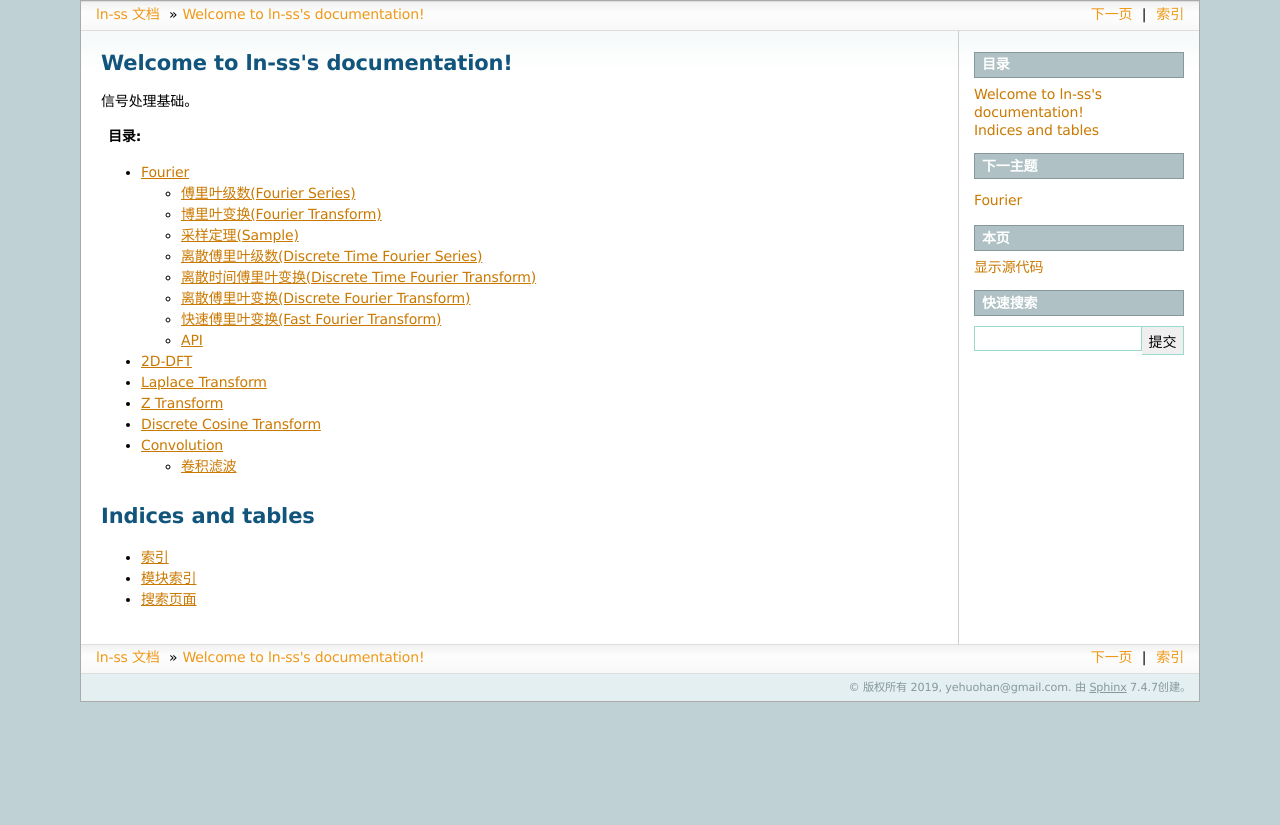
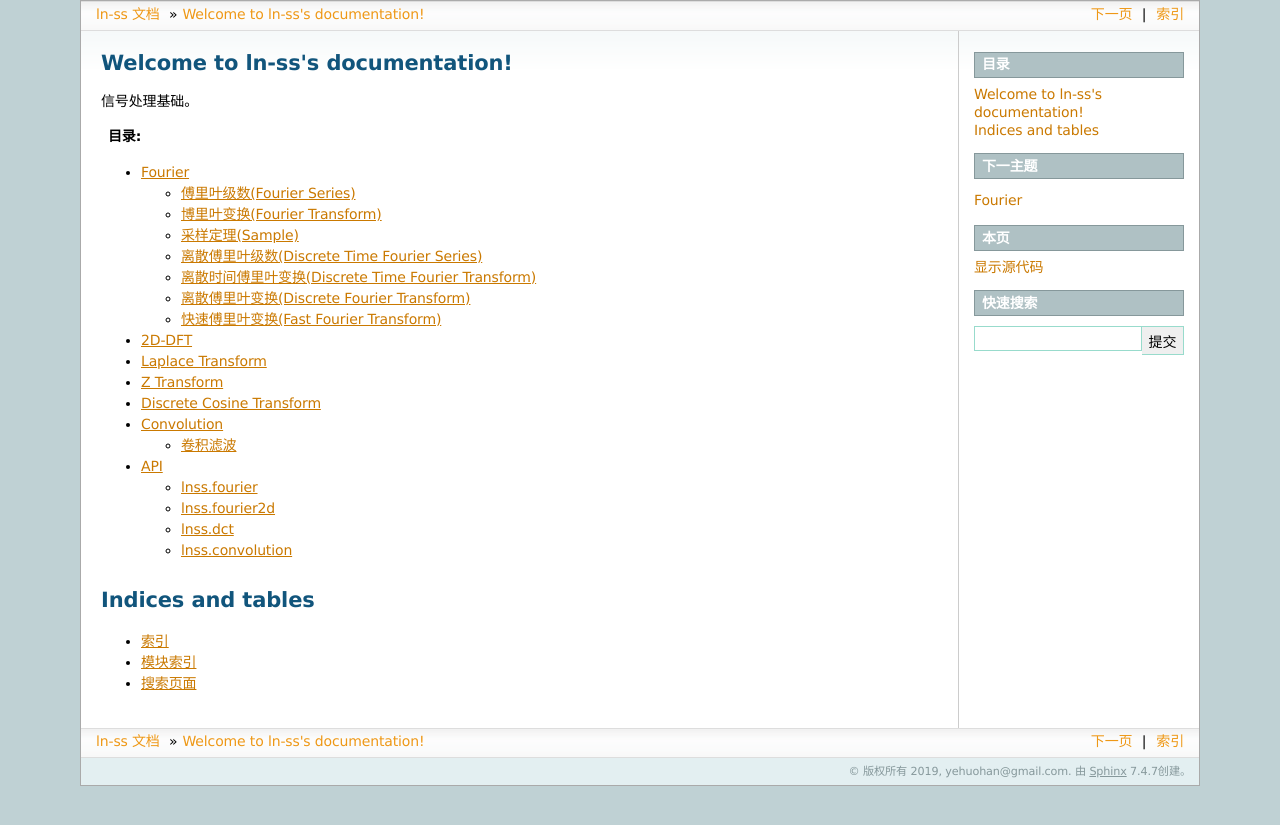
Before and after one commit to yehuohan/ln-ss, a Sphinx documentation site: the page built from doc/source/index.rst, in a window 1280 px wide. Shown: the top 825 px of the page. Built offline with Sphinx 7.4.7, drawn with Linux system fonts in a browser that asks for light colours.

```diff
--- /dev/null
+++ b/doc/source/api.rst
@@ -0,0 +1,27 @@
+
+API
+===
+
+lnss.fourier
+------------
+
+..  automodule:: fourier
+    :members:
+
+lnss.fourier2d
+--------------
+
+..  automodule:: fourier2d
+    :members:
+
+lnss.dct
+--------
+
+..  automodule:: dct
+    :members:
+
+lnss.convolution
+--------------
+
+..  automodule:: convolution
+    :members:
--- a/doc/source/index.rst
+++ b/doc/source/index.rst
@@ -19,6 +19,7 @@ Welcome to ln-ss's documentation!
     z
     dct
     convolution
+    api
 
 Indices and tables
 ==================
```
Also changed, not shown: doc/source/fourier.rst (+0 -10 lines).
